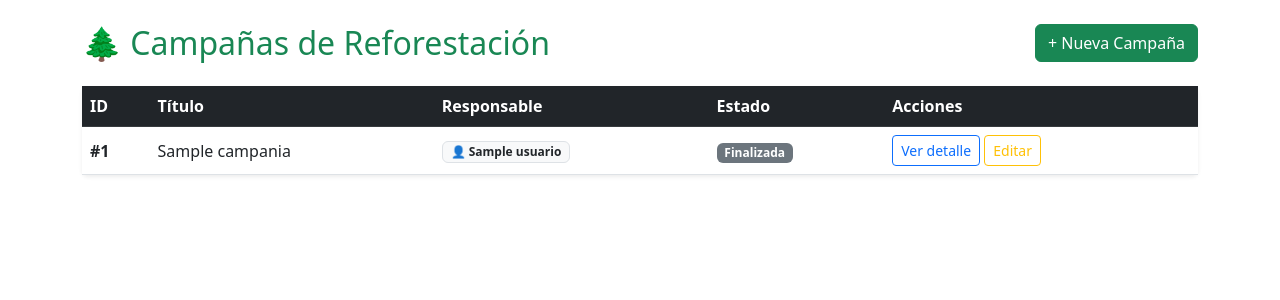
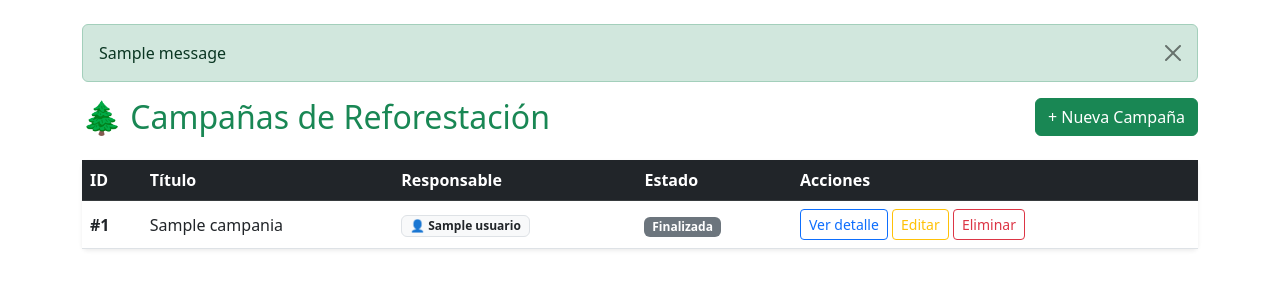
Before and after one commit to andrealuvjk/Proyecto-ReforestaSV, a Django app: page /campanias/ in a window 1280 px wide. Shown: the part 56-356 px from the top of the page. Run offline with Django 5.2, Linux system fonts and the light colour scheme; tables that the repository leaves empty hold one stand-in row (values such as "Sample post"); one stand-in notice (Sample message) is shown.

Commit message:
Lista de campanias

```diff
--- a/campanias/templates/campanias/campania_list.html
+++ b/campanias/templates/campanias/campania_list.html
@@ -3,9 +3,17 @@
 {% block title %}Lista de Campañas - ReforestaSV{% endblock %}
 
 {% block content %}
+{% if messages %}
+    {% for message in messages %}
+        <div class="alert alert-{{ message.tags }} alert-dismissible fade show" role="alert">
+            {{ message }}
+            <button type="button" class="btn-close" data-bs-dismiss="alert" aria-label="Close"></button>
+        </div>
+    {% endfor %}
+{% endif %}
 <div class="d-flex justify-content-between align-items-center mb-4">
     <h2 class="text-success m-0">🌲 Campañas de Reforestación</h2>
-    <a href="#" class="btn btn-success">+ Nueva Campaña</a>
+    <a href="{%url 'campanias:crear_campania' %}" class="btn btn-success">+ Nueva Campaña</a>
 </div>
 
 {% if campanias %}
@@ -45,6 +53,9 @@
                             <td>
                                 <a href="#" class="btn btn-sm btn-outline-primary">Ver detalle</a>
                                 <a href="#" class="btn btn-sm btn-outline-warning">Editar</a>
+                                <a href="{% url 'campanias:eliminar_campania' campania.id %}" class="btn btn-sm btn-outline-danger">
+                                Eliminar
+                                </a>
                             </td>
                         </tr>
                     {% endfor %}
```
